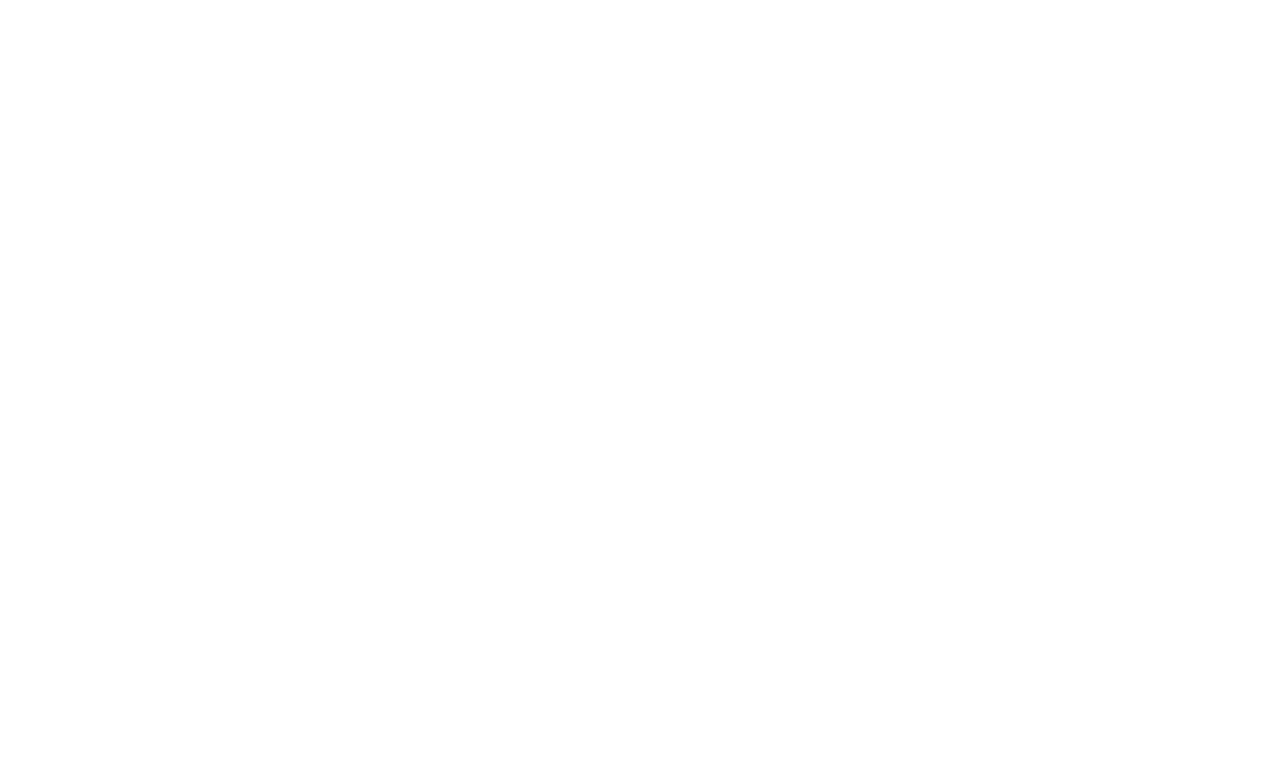
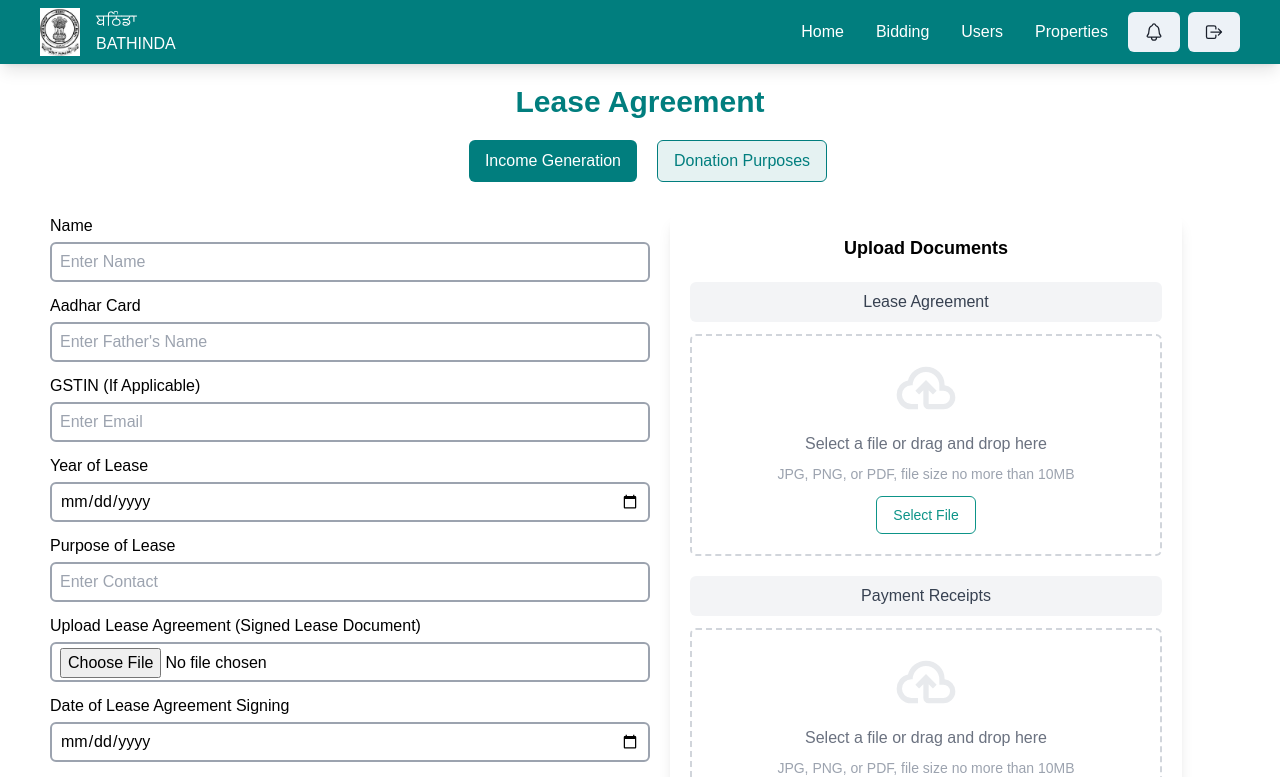
Before and after one commit to Navraj86/RCS_Frontend, a React (Vite) app: page /leaseagreement in a window 1280 px wide. Before the commit this address had no page. Shown: the top 777 px of the page. Built offline with nearby package versions, Linux system fonts and the light colour scheme.

Commit message:
Minor Fixes

```diff
--- a/src/App.jsx
+++ b/src/App.jsx
@@ -4,7 +4,9 @@ import Dashboard from "./pages/Dashboard";
 import Bidding from "./pages/Bidding";
 import Users from "./pages/Users";
 import Properties from "./pages/Properties";
+import AddUser from "./pages/AddUser";
 import AddProperty from "./pages/AddProperty";
+import LeaseAgreement from "./pages/LeaseAgreement";
 
 const App = () => {
   return (
@@ -15,8 +17,9 @@ const App = () => {
           <Route path="/bidding" element={<Bidding />} />
           <Route path="/users" element={<Users />} />
           <Route path="/properties" element={<Properties />} />
+          <Route path="/adduser" element={<AddUser />} />
           <Route path="/addproperty" element={<AddProperty />} />
-          <Route path="/properties" element={<Properties />} />
+          <Route path="/leaseagreement" element={<LeaseAgreement />} />
         </Route>
       </Routes>
     </Router>
--- a/src/components/Navbar.jsx
+++ b/src/components/Navbar.jsx
@@ -1,12 +1,14 @@
 import { useState, useEffect } from "react";
 import { IoNotificationsOutline , IoLogOutOutline } from "react-icons/io5";
-import { Tooltip } from '@chakra-ui/react';
+import { Tooltip, Button, useToast, Popover, PopoverTrigger, PopoverContent, PopoverHeader, PopoverBody, PopoverArrow, PopoverCloseButton } from '@chakra-ui/react';
 import Logo from '../assets/logo.png';
-import { Link } from "react-router-dom";
+import { Link, NavLink } from "react-router-dom";
+import Notifications from "./Notification";
 
 const Navbar = () => {
     const [isVisible, setIsVisible] = useState(true);
     const [lastScrollY, setLastScrollY] = useState(0);
+    const toast = useToast()
 
     useEffect(() => {
       const handleScroll = () => {
@@ -38,19 +40,26 @@ const Navbar = () => {
         </div>
 
         <nav className="flex items-center">
-            <Link to="/" className="navstyle mx-4">Home</Link>
-            <Link to="/bidding" className="navstyle mx-4">Bidding</Link>
-            <Link to="/users" className="navstyle mx-4">Users</Link>
-            <Link to="/properties" className="navstyle ml-4 mr-5">Properties</Link>
-            <Tooltip hasArrow label='Notifications' bg='gray.500' color='white'>
-                <button className="group p-2 mr-3 rounded-full hover:bg-white transition-all">
-                    <IoNotificationsOutline  size={20} className="text-white group-hover:text-primary" />
-                </button>
-            </Tooltip>
+            <NavLink to="/" className={({ isActive }) => `navstyle mx-4 ${isActive ? 'after:scale-x-100' : ''}`}>Home</NavLink>
+            <NavLink to="/bidding" className={({ isActive }) => `navstyle mx-4 ${isActive ? 'after:scale-x-100' : ''}`}>Bidding</NavLink>
+            <NavLink to="/users" className={({ isActive }) => `navstyle mx-4 ${isActive ? 'after:scale-x-100' : ''}`}>Users</NavLink>
+            <NavLink to="/properties" className={({ isActive }) => `navstyle ml-4 mr-5 ${isActive ? 'after:scale-x-100' : ''}`}>Properties</NavLink>
+            <Popover >
+              <PopoverTrigger>
+                <Button mr={2}>
+                    <IoNotificationsOutline  size={20} />
+                </Button>
+              </PopoverTrigger>
+              <PopoverContent bg="white" boxShadow="dark-lg">
+                <PopoverArrow bg="white" />
+                <PopoverHeader>Notifications</PopoverHeader>
+                <PopoverBody><Notifications /></PopoverBody>
+              </PopoverContent>
+            </Popover>
             <Tooltip hasArrow label='Logout' bg='gray.500' color='white'>
-                <button className="group p-2 rounded-full hover:bg-white transition-all">
-                    <IoLogOutOutline size={20} className="text-white group-hover:text-primary transition-colors" />
-                </button>
+                <Button onClick={() => toast({title: 'Logout Done!', position: 'bottom-right', status: 'error', isClosable: true, })}>
+                    <IoLogOutOutline size={20} />
+                </Button>
             </Tooltip>
         </nav>
     </header>
--- a/src/components/Notification.jsx
+++ b/src/components/Notification.jsx
@@ -1,11 +1,7 @@
-import React from "react";
 
 const Notifications = () => {
   return (
-    <div className="max-w-full sm:w-[380px] rounded-lg border border-gray-200 bg-white shadow mx-auto">
-      <div className="flex items-center justify-between border-b border-gray-200 p-4">
-        <h2 className="text-base sm:text-sm font-medium">Notifications</h2>
-      </div>
+    <div className="max-w-full rounded-lg border border-gray-200 bg-white shadow mx-auto">
       <div className="p-4">
         <div className="flex items-center justify-between pb-4">
           <span className="text-sm font-medium">
@@ -15,7 +11,7 @@ const Notifications = () => {
             Mark all as read
           </button>
         </div>
-        <div className="h-[300px] overflow-y-auto">
+        <div className="h-[300px] overflow-y-auto scrollbar-thin scrollbar-track-zinc-700 scrollbar-thumb-zinc-500">
           <div className="space-y-4">
             <NotificationItem
               message="@User1 has uploaded his Receipt"
--- a/src/pages/Dashboard.jsx
+++ b/src/pages/Dashboard.jsx
@@ -1,3 +1,4 @@
+import { Link } from "react-router-dom";
 import { Box, Button, Tab, Tabs, TabPanel, TabPanels, TabList, TabIndicator } from "@chakra-ui/react";
 import PropertyInfoTable from "../components/Tables/PropertyInfoTable";
 import LeaseAgreementTable from "../components/Tables/LeaseAgreementTable";
@@ -11,8 +12,12 @@ const Dashboard = () => {
           <Tab>Lease Agreement</Tab>
         </TabList>
         <Box>
-          <Button colorScheme="teal" mr="2">Add User</Button>
-          <Button colorScheme="teal">Add Property</Button>
+          <Link to="/adduser">
+            <Button colorScheme="teal" mr="2">Add User</Button>
+          </Link>
+          <Link to="/addproperty">
+            <Button colorScheme="teal">Add Property</Button>
+          </Link>
         </Box>
       </Box>
       <TabIndicator mt='-1.5px' height='2px' bg='color.teal' borderRadius='1px' />
```
Also changed, not shown: src/assets/logo.png (added).
